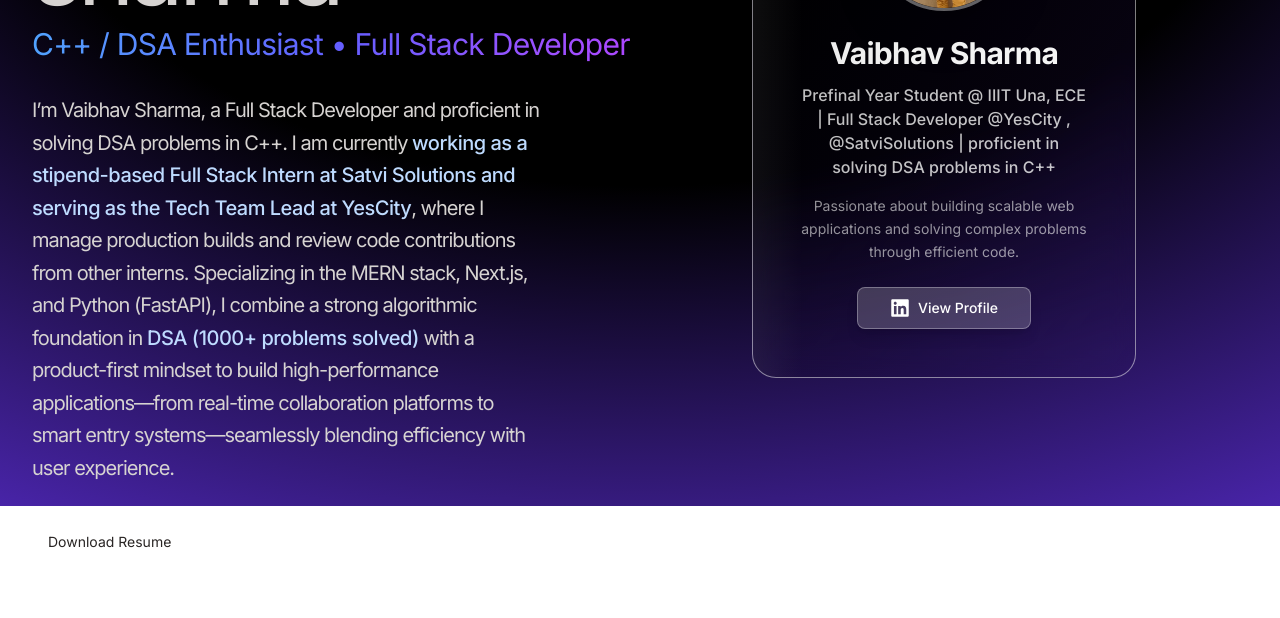
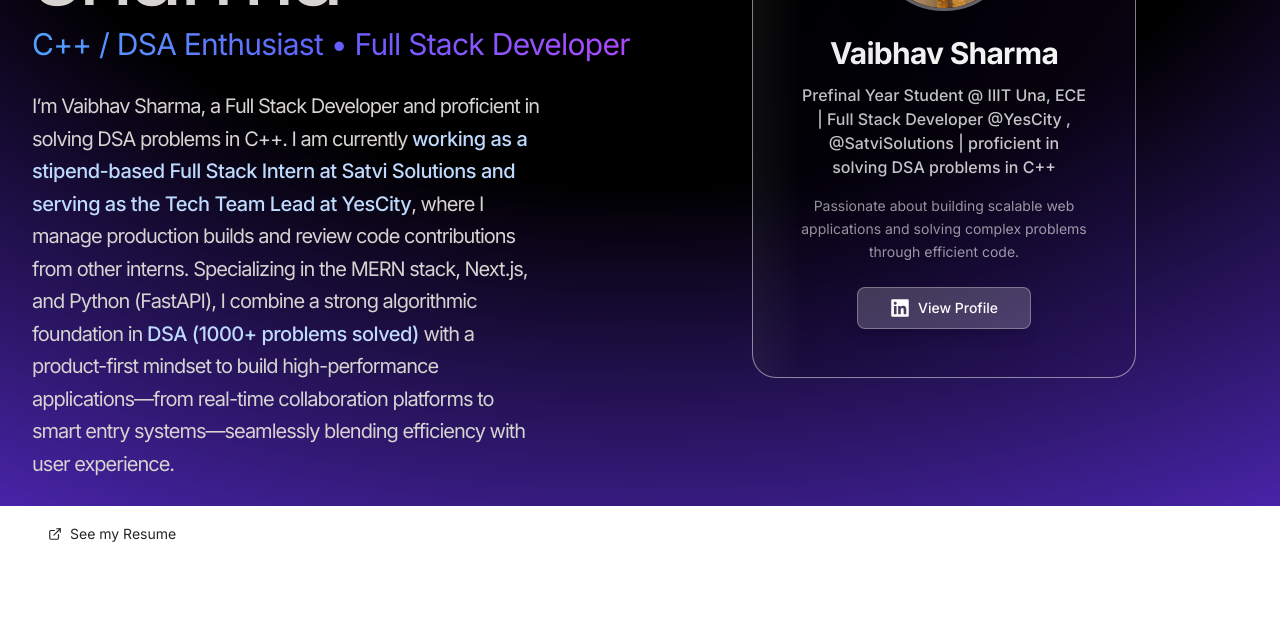
Before and after one commit to vaibhavVS18/vaibhavPortfolio, a React (Vite) app: page / in a window 1280 px wide. Shown: the part 294-912 px from the top of the page. Built offline with nearby package versions, Linux system fonts and the light colour scheme; no server answers; a web font is replaced by a local one.

Commit message:
experience and logo updation

```diff
--- a/src/components/Hero.jsx
+++ b/src/components/Hero.jsx
@@ -3,6 +3,7 @@
 import { motion } from "framer-motion";
 import profileImage from "../assets/profile.jpeg";
 import { FaLinkedin } from "react-icons/fa";
+import { FiExternalLink } from "react-icons/fi";
 
 const containerVariants = {
   hidden: {
@@ -35,7 +36,7 @@
 
 const Hero = () => {
   return (
-    <div className="pb-4 lg:mb-36">
+    <div className="pb-4 lg:mb-20">
       {/* hero div */}
       <div className="flex flex-wrap lg:flex-row-reverse">
         <div className="w-full lg:w-1/2">
@@ -121,18 +122,18 @@
 
             <motion.p
               variants={childVariants}
-              className="my-2 max-w-lg py-6 text-xl leading-relaxed tracking-tighter"
+              className="my-2 max-w-lg py-5 text-xl leading-relaxed tracking-tighter"
               dangerouslySetInnerHTML={{ __html: HERO_CONTENT }}
             />
             <motion.a
               variants={childVariants}
-              href="/Vaibhav_Resume.pdf"
+              href="https://drive.google.com/file/d/1t6hP5woNmy7qw1j0pYJSFczTafvqjZ6b/view?usp=sharing"
               target="_blank"
               rel="noopener noreferrer"
-              download
-              className="bg-white rounded-full p-4 text-sm text-stone-800 mb-10"
+              className="bg-white rounded-full p-4 text-sm text-stone-800 mb-0 flex items-center gap-2"
             >
-              Download Resume
+              <FiExternalLink />
+              See my Resume
             </motion.a>
           </motion.div>
         </div>
```
